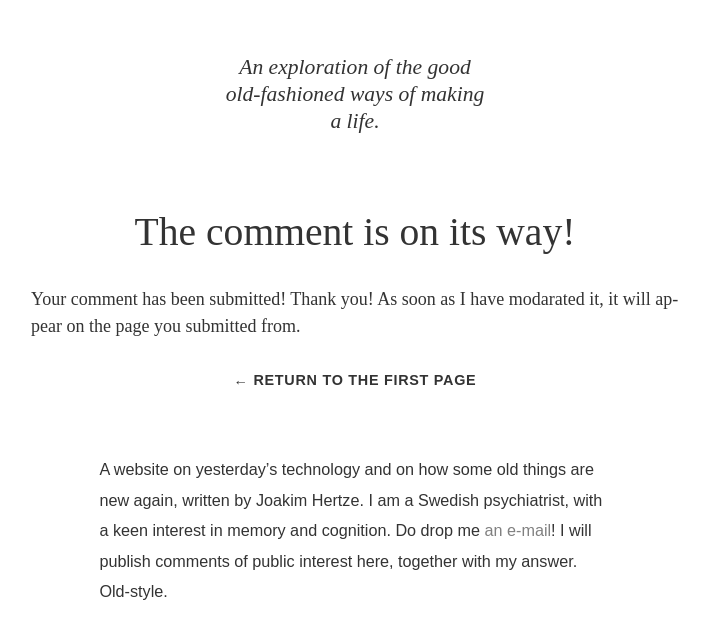
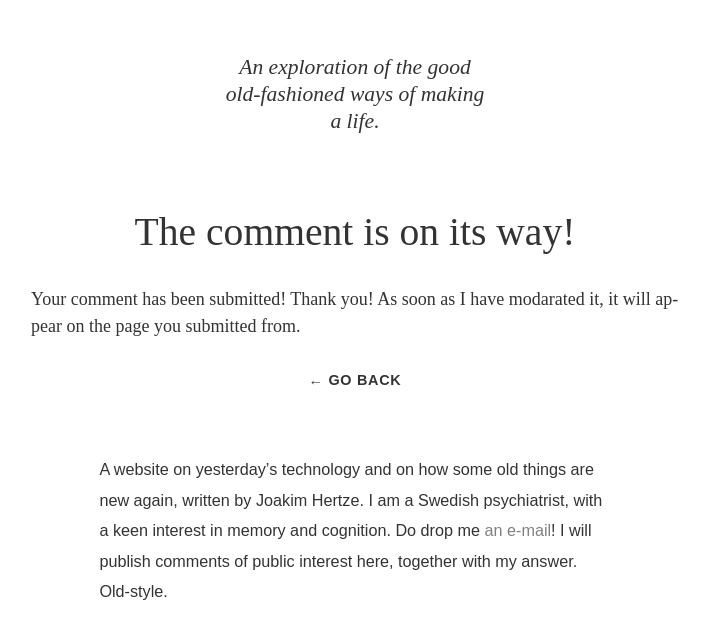
Before and after one commit to hertze/hertze.github.io, a Jekyll site: the page built from submitted.md, in a window 1280 px wide. Shown: the top 639 px of the page, without its empty margins (285-994 px from the left). Built offline with Jekyll 4.4.1, drawn with Linux system fonts in a browser that asks for light colours; some web fonts are replaced.

Commit message:
Update page.html

```diff
--- a/_layouts/page.html
+++ b/_layouts/page.html
@@ -9,5 +9,5 @@
 	</article>
 </main>
 <nav>
-	<a href="/">&#8592; Return to the first page</a>
+	<a href="href="javascript:history.back()"">&#8592; Go back</a>
 </nav>
```
